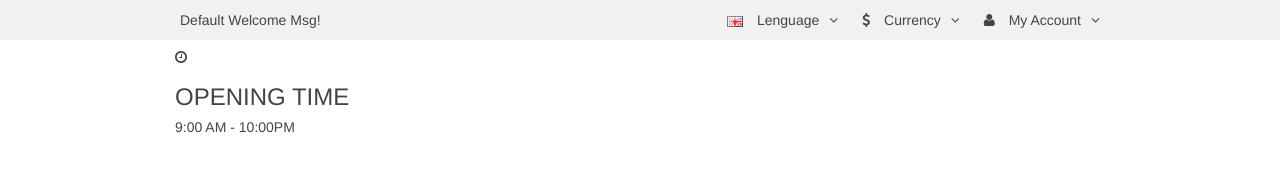
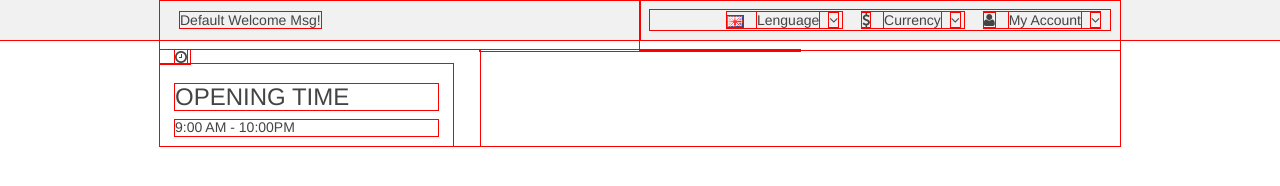
Before and after one commit to mabe1016/EXAMEN_INDIVIDUAL-Accessories, a website: page jade/index.jade in a window 1280 px wide. Drawn offline with nearby package versions, Linux system fonts and the light colour scheme; files that its build step writes are made by us from their sources; files whose address does not match are found by name.

Commit message:
nose q es

```diff
--- a/css/main.css
+++ b/css/main.css
@@ -1,3 +1,6 @@
+* {
+  outline: 1px solid red; }
+
 .contenedor {
   width: 960px;
   margin: 0px auto; }
```
